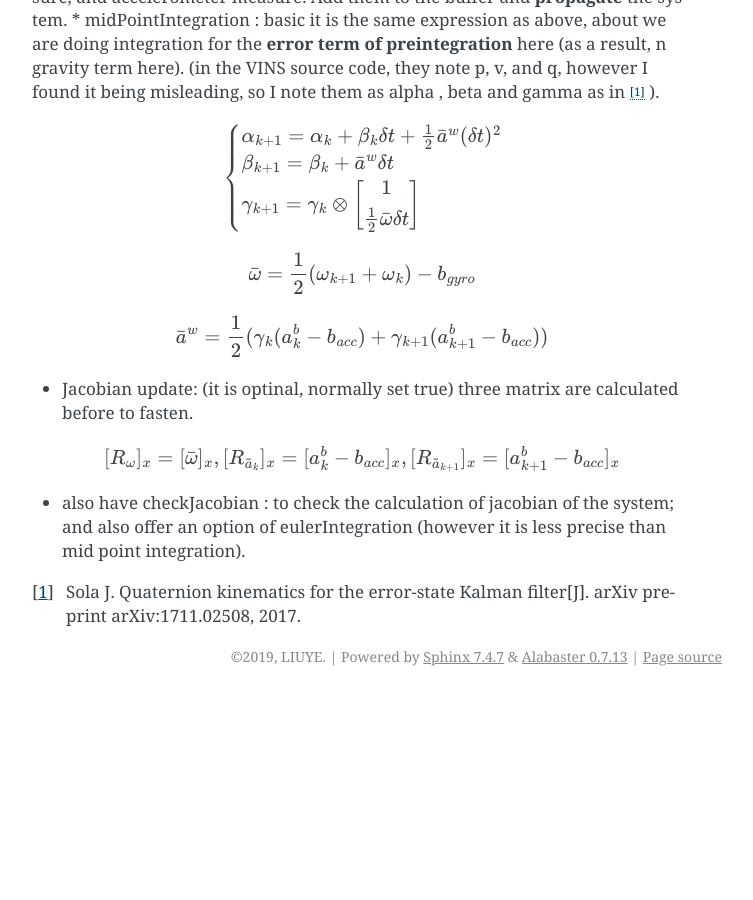
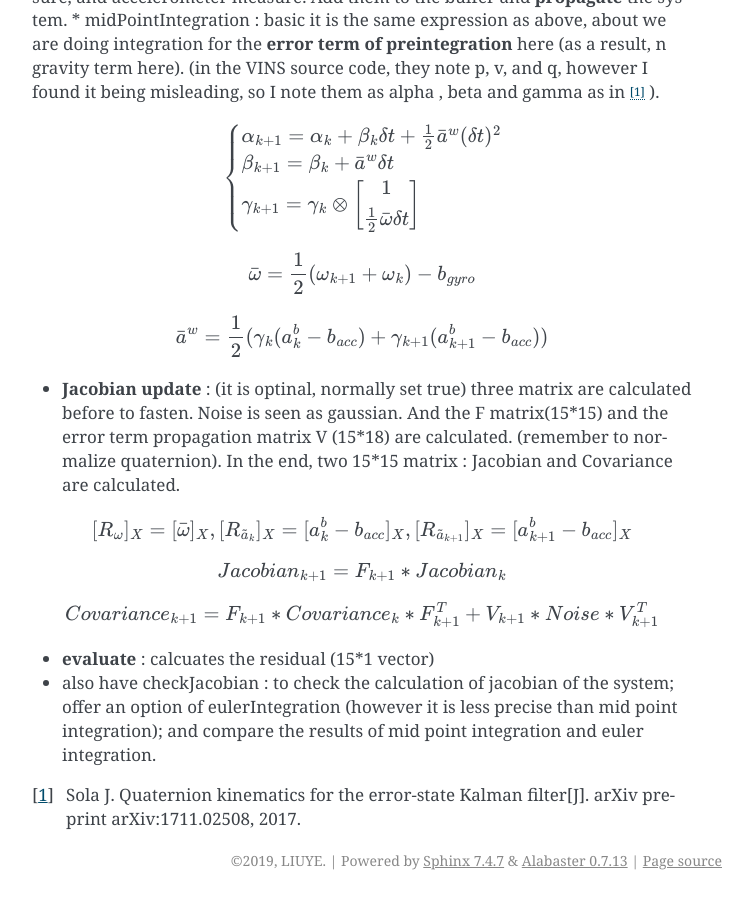
Before and after one commit to gggliuye/VIO, a Sphinx documentation site: the page built from docs/deepblue/LM.rst, in a window 1280 px wide and 900 px high, scrolled down 2630 px. Shown: the whole window, without its empty margins (388-1141 px from the left). Built offline with Sphinx 7.4.7, drawn with Linux system fonts in a browser that asks for light colours; before the commit the page ends 3326 px from its top, so only the background shows below that.

Commit message:
Update LM.rst

```diff
--- a/docs/deepblue/LM.rst
+++ b/docs/deepblue/LM.rst
@@ -113,19 +113,23 @@ A **IntegrationBase** class is made for pre-intergration and intergration manage
 .. math::
     \bar{a}^{w} = \frac{1}{2} ( \gamma_{k}(a_{k}^{b} - b_{acc}) + \gamma_{k+1}(a_{k+1}^{b} - b_{acc}) )
 
-* Jacobian update: (it is optinal, normally set true) three matrix are calculated before to fasten.
+* **Jacobian update** : (it is optinal, normally set true) three matrix are calculated before to fasten. Noise is seen as gaussian. And the F matrix(15*15) and the error term propagation matrix V (15*18) are calculated. (remember to normalize quaternion). In the end, two 15*15 matrix : Jacobian and Covariance are calculated.
 
 .. math::
-    [R_{\omega}]_{x} = [ \bar{\omega} ]_{x} ,
-    [R_{\tilde{a}_{k}}]_{x} = [a_{k}^{b} - b_{acc}]_{x},
-    [R_{\tilde{a}_{k+1}}]_{x} = [a_{k+1}^{b} - b_{acc}]_{x}
+    [R_{\omega}]_{X} = [ \bar{\omega} ]_{X} ,
+    [R_{\tilde{a}_{k}}]_{X} = [a_{k}^{b} - b_{acc}]_{X},
+    [R_{\tilde{a}_{k+1}}]_{X} = [a_{k+1}^{b} - b_{acc}]_{X}
+
+.. math::
+    Jacobian_{k+1} = F_{k+1} * Jacobian_{k}
+
+.. math::
+    Covariance_{k+1} = F_{k+1} * Covariance_{k} * F_{k+1}^{T} + V_{k+1} * Noise * V_{k+1}^{T}
+
+* **evaluate** : calcuates the residual (15*1 vector)
 
 
-
-
-
-
-* also have checkJacobian : to check the calculation of jacobian of the system; and also offer an option of eulerIntegration (however it is less precise than mid point integration).
+* also have checkJacobian : to check the calculation of jacobian of the system;  offer an option of eulerIntegration (however it is less precise than mid point integration); and compare the results of mid point integration and euler integration.
 
 
 
```
